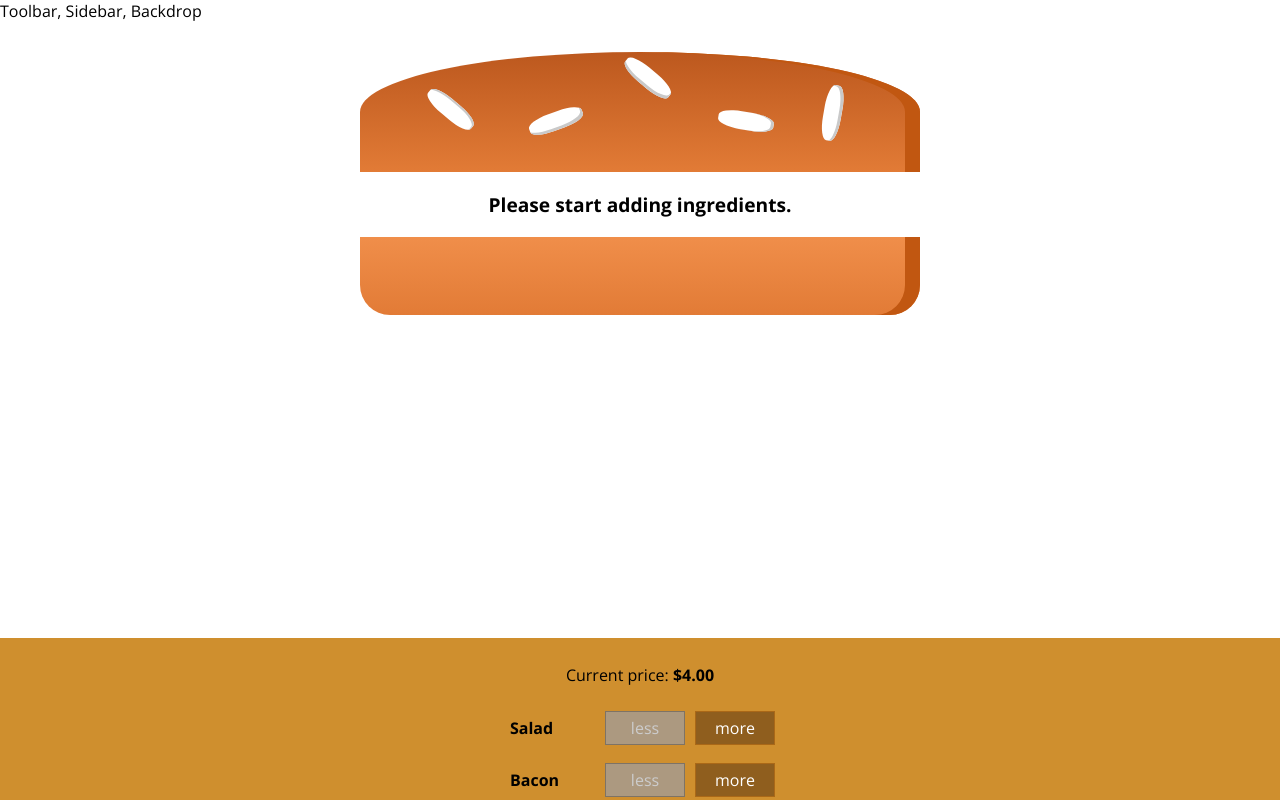
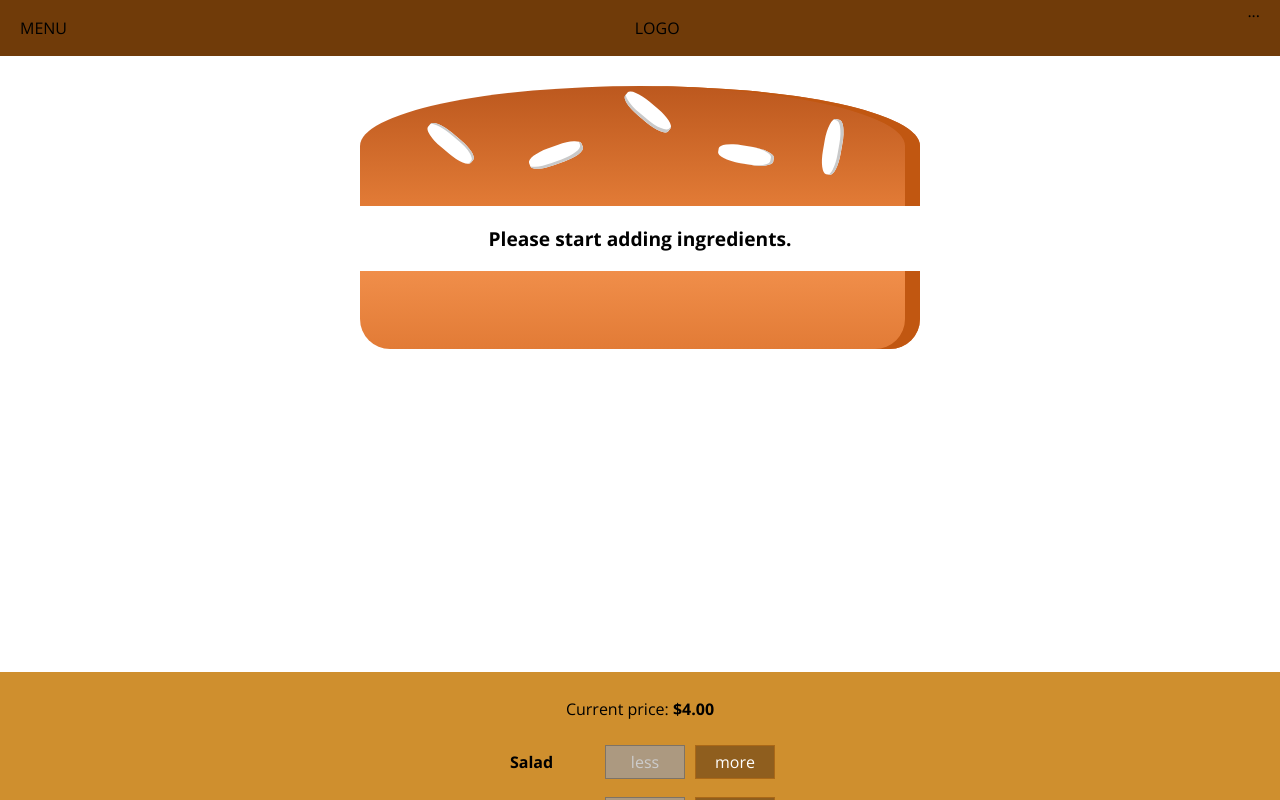
Before and after one commit to davidobi/react-burger-app, a React app in the folder react-burger-app/: page / in a window 1280 px wide. Shown: the top 800 px of the page. Built offline with nearby package versions, Linux system fonts and the light colour scheme.

Commit message:
add initial toolbar structure

```diff
--- a/react-burger-app/src/components/Layouts/Layout.css
+++ b/react-burger-app/src/components/Layouts/Layout.css
@@ -1,3 +1,3 @@
 .Content {
-    margin-top: 16px;
+    margin-top: 72px;
 }
--- a/react-burger-app/src/components/Layouts/Layout.js
+++ b/react-burger-app/src/components/Layouts/Layout.js
@@ -1,10 +1,11 @@
 import React from "react";
 import Aux from "../../hoc/Aux";
 import './Layout.css';
+import Toolbar from "../Navigation/Toolbar/Toolbar";
 
 const layout = ( props ) => (
     <Aux>
-        <div>Toolbar, Sidebar, Backdrop</div>
+        <Toolbar />
         <main className='Content'>
             {props.children}
         </main>
--- /dev/null
+++ b/react-burger-app/src/components/Navigation/Toolbar/Toolbar.css
@@ -0,0 +1,18 @@
+.Toolbar {
+    height: 56px;
+    width: 100%;
+    position: fixed;
+    top: 0;
+    left: 0;
+    background-color: #703b09;
+    display: flex;
+    justify-content: space-between;
+    align-items: center;
+    padding: 0 20px;
+    box-sizing: border-box;
+    z-index: 90;
+}
+
+.Toolbar nav {
+    height: 100%;
+}
--- /dev/null
+++ b/react-burger-app/src/components/Navigation/Toolbar/Toolbar.js
@@ -0,0 +1,12 @@
+import React from "react";
+import './Toolbar.css';
+
+const toolbar = (props) => (
+    <header className="Toolbar">
+        <div>MENU</div>
+        <div>LOGO</div>
+        <nav>...</nav>
+    </header>
+);
+
+export default toolbar;
```
